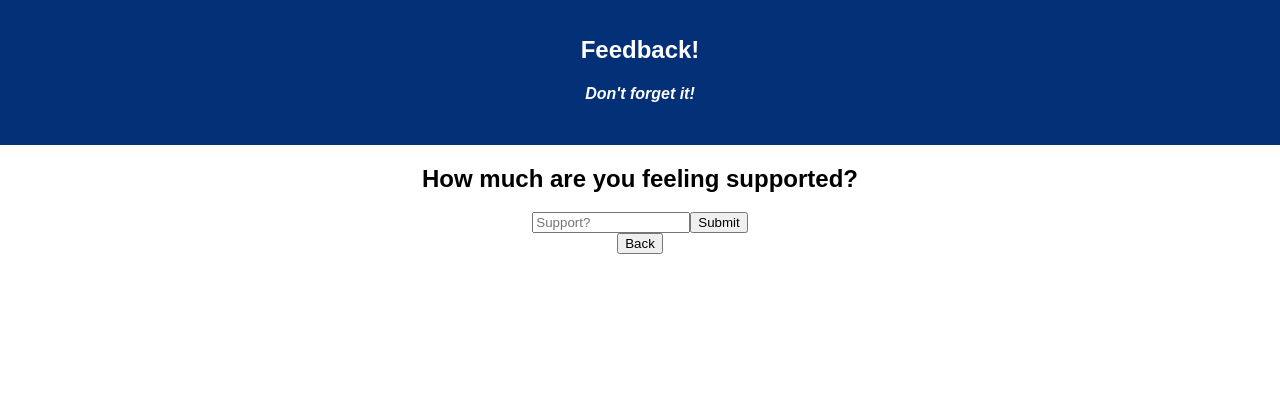
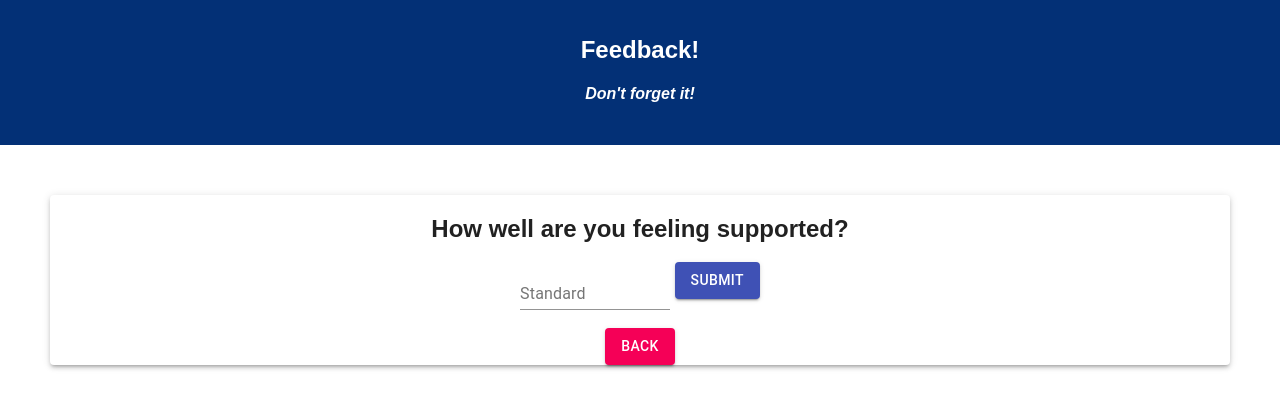
Before and after one commit to AseSever/redux-feedback-loop, a React (Create React App) app: page /#/support in a window 1280 px wide. Shown: the top 408 px of the page. Built offline with nearby package versions, Linux system fonts and the light colour scheme.

Commit message:
added some minor material ui styling

```diff
--- a/package.json
+++ b/package.json
@@ -4,6 +4,7 @@
   "private": true,
   "proxy": "http://localhost:5000",
   "dependencies": {
+    "@material-ui/core": "^4.11.0",
     "axios": "^0.19.0",
     "pg": "^8.2.1",
     "react": "^16.8.6",
--- a/src/components/App/App.css
+++ b/src/components/App/App.css
@@ -24,3 +24,13 @@ input[type=number] {
 input[type=text] {
   width: 300px;
 }
+
+.form{
+  margin: 30px;
+  padding: 20px;
+}
+
+.reviewFeedback {
+  margin: 75px;
+  padding: 20px;
+}
--- a/src/components/App/App.js
+++ b/src/components/App/App.js
@@ -28,7 +28,7 @@ class App extends Component {
           <Route exact path='/submit' component={SubmitSuccess} />
         </Router>
 
-        <br/>
+
       </div>
     );
   }
--- a/src/components/Comments/Comments.jsx
+++ b/src/components/Comments/Comments.jsx
@@ -1,5 +1,8 @@
 import React, { Component } from 'react';
 import { connect } from 'react-redux';
+
+// MATERIAL-UI
+import { Paper, Button, Grid, Card, TextField } from '@material-ui/core'
 
 class Comments extends Component {
 
@@ -12,31 +15,56 @@ class Comments extends Component {
         this.setState({
             comments: event.target.value
         })
-    }
+    } // end handleChange
 
     handleSubmit = (event) => {
         event.preventDefault();
             this.props.dispatch({ type: 'SET_COMMENTS', payload: this.state });
             this.props.history.push('/review');
 
-    }
+    } // end handleSubmit
 
     handleBackBtn = () => {
         this.props.dispatch({ type: 'CLEAR_SUPPORT'});
         this.props.history.push('/support')
-    }
+    } // end handleBackBtn
 
     render() {
         return (
             <>
-                <div>
-                    <h2>Any comments or thoughts you would like to leave?</h2>
-
-                    <form onSubmit={this.handleSubmit}>
-                        <input type="text" placeholder="Comments?" onChange={this.handleChange} />
-                        <input type="submit" value="Submit" />
-                    </form>
-                    <button onClick={this.handleBackBtn}>Back</button>
+             <div className="form">
+                    <Paper elevation={3}>
+                        <Grid container justify="space-around" alignItems="center">
+                            <Grid item >
+                                <h2>Any comments or thoughts you would like to leave?</h2>
+                                <form onSubmit={this.handleSubmit}>
+                                    <Grid item >
+                                        <TextField id="standard-basic"
+                                            label="Standard"
+                                            type="text"
+                                            placeholder="Comments?"
+                                            onChange={this.handleChange}
+                                        />
+                                    &nbsp;
+                                    <Button variant="contained"
+                                            color="primary"
+                                            type="submit">
+                                            Submit
+                                    </Button>
+                                    </Grid>
+                                </form>
+                                &nbsp;
+                                <Grid item >
+                                    <Button variant="contained"
+                                        color="secondary"
+                                        onClick={this.handleBackBtn}
+                                    >
+                                        Back
+                                    </Button>
+                                </Grid>
+                            </Grid>
+                        </Grid>
+                    </Paper>
                 </div>
             </>
         )
--- a/src/components/Feeling/Feeling.jsx
+++ b/src/components/Feeling/Feeling.jsx
@@ -1,5 +1,8 @@
 import React, { Component } from 'react';
 import { connect } from 'react-redux';
+
+// MATERIAL-UI
+import { Paper, Button, Grid, Card, TextField } from '@material-ui/core'
 
 
 class Feeling extends Component {
@@ -9,17 +12,17 @@ class Feeling extends Component {
     }
 
     handleChange = (event) => {
-       console.log('typing');
-       this.setState({
-           feeling: event.target.value
-       })
+        console.log('typing');
+        this.setState({
+            feeling: event.target.value
+        })
 
     } // end handleChange
 
     handleSubmit = (event) => {
         event.preventDefault();
-        if( this.state.feeling !== '' ){
-            this.props.dispatch({ type: 'SET_FEELING', payload: this.state});
+        if (this.state.feeling !== '') {
+            this.props.dispatch({ type: 'SET_FEELING', payload: this.state });
             this.props.history.push('/understanding');
         } else {
             alert('Please pick a number between 1 and 5.');
@@ -33,16 +36,32 @@ class Feeling extends Component {
 
         return (
             <>
-                <div>
-                    <h2>How are you feeling today?</h2>
+                <div className="form">
+                    <Paper elevation={3}>
+                        <Grid container justify="space-around" alignItems="center">
+                            <Grid item >
+                                <h2>How are you feeling today?</h2>
+                                <form onSubmit={this.handleSubmit}>
+                                    <Grid item >
+                                    <TextField id="standard-basic"
+                                        label="Standard"
+                                        type="number"
+                                        inputProps={{ min: "1", max: "5" }}
+                                        placeholder="Feeling?"
+                                        onChange={this.handleChange}
+                                    />
+                                    &nbsp;
+                                    <Button variant="contained"
+                                        color="primary"
+                                        type="submit">
+                                        Submit
+                                    </Button>
+                                </Grid>
+                                </form>
 
-                    <form onSubmit={this.handleSubmit}>
-                        <input type="number" min="1" max="5" placeholder="Feeling?" onChange={this.handleChange}/>
-                        <input type="submit" value="Submit"/>
-                    </form>
-                    <div>
-
-                    </div>
+                            </Grid>
+                        </Grid>
+                    </Paper>
                 </div>
             </>
         )
--- a/src/components/ReviewFeedback/ReviewFeedback.jsx
+++ b/src/components/ReviewFeedback/ReviewFeedback.jsx
@@ -2,6 +2,8 @@ import React, { Component } from 'react';
 import { connect } from 'react-redux';
 import axios from 'axios';
 
+// MATERIAL-UI
+import { Paper, Button, Grid, Card, TextField } from '@material-ui/core'
 
 class ReviewFeedback extends Component {
 
@@ -31,13 +33,22 @@ class ReviewFeedback extends Component {
         return (
             <>
 
-                <div>
-                    <h2>Review Your Feedback</h2>
-                    <p>Feeling: {this.props.reduxState.feelingFeedback.feeling}</p>
-                    <p>Understanding: {this.props.reduxState.understandingFeedback.understanding}</p>
-                    <p>Support: {this.props.reduxState.supportFeedback.support}</p>
-                    <p>Comments: {this.props.reduxState.commentsFeedback.comments}</p>
-                    <button onClick={this.postFeedback}>Submit</button>
+                <div className="reviewFeedback">
+                    <Paper elevation={3}>
+                        <h2>Review Your Feedback</h2>
+                        <p>Feeling: {this.props.reduxState.feelingFeedback.feeling}</p>
+                        <p>Understanding: {this.props.reduxState.understandingFeedback.understanding}</p>
+                        <p>Support: {this.props.reduxState.supportFeedback.support}</p>
+                        <p>Comments: {this.props.reduxState.commentsFeedback.comments}</p>
+
+                        <Button variant="contained"
+                                color="primary"
+                                onClick={this.postFeedback}
+                        >
+                            Submit
+                        </Button>
+                        {/* <button onClick={this.postFeedback}>Submit</button> */}
+                    </Paper>
                 </div>
             </>
         )
--- a/src/components/Support/Support.jsx
+++ b/src/components/Support/Support.jsx
@@ -1,5 +1,8 @@
 import React, { Component } from 'react';
 import { connect } from 'react-redux';
+
+// MATERIAL-UI
+import { Paper, Button, Grid, Card, TextField } from '@material-ui/core'
 
 class Support extends Component {
 
@@ -12,7 +15,7 @@ class Support extends Component {
         this.setState({
             support: event.target.value
         })
-    }
+    } // end handleChange
 
     handleSubmit = (event) => {
         event.preventDefault();
@@ -22,24 +25,50 @@ class Support extends Component {
         } else {
             alert('Please pick a number between 1 and 5.')
         }
-    }
+    } // end handleSubmit
 
     handleBackBtn = () => {
-        this.props.dispatch({ type: 'CLEAR_UNDERSTANDING'});
+        this.props.dispatch({ type: 'CLEAR_UNDERSTANDING' });
         this.props.history.push('/understanding')
-    }
+    } // end handlBackBtn
 
     render() {
         return (
             <>
-                <div>
-                    <h2>How much are you feeling supported?</h2>
-
-                    <form onSubmit={this.handleSubmit}>
-                        <input type="number" min="1" max="5" placeholder="Support?" onChange={this.handleChange} />
-                        <input type="submit" value="Submit" />
-                    </form>
-                    <button onClick={this.handleBackBtn}>Back</button>
+                <div className="form">
+                    <Paper elevation={3}>
+                        <Grid container justify="space-around" alignItems="center">
+                            <Grid item >
+                                <h2>How well are you feeling supported?</h2>
+                                <form onSubmit={this.handleSubmit}>
+                                    <Grid item >
+                                        <TextField id="standard-basic"
+                                            label="Standard"
+                                            type="number"
+                                            inputProps={{ min: "1", max: "5" }}
+                                            placeholder="Support?"
+                                            onChange={this.handleChange}
+                                        />
+                                    &nbsp;
+                                    <Button variant="contained"
+                                            color="primary"
+                                            type="submit">
+                                            Submit
+                                    </Button>
+                                    </Grid>
+                                </form>
+                                &nbsp;
+                                <Grid item >
+                                    <Button variant="contained"
+                                        color="secondary"
+                                        onClick={this.handleBackBtn}
+                                    >
+                                        Back
+                                    </Button>
+                                </Grid>
+                            </Grid>
+                        </Grid>
+                    </Paper>
                 </div>
             </>
         )
--- a/src/components/Understanding/Understanding.jsx
+++ b/src/components/Understanding/Understanding.jsx
@@ -1,5 +1,8 @@
 import React, { Component } from 'react';
 import { connect } from 'react-redux';
+
+// MATERIAL-UI
+import { Paper, Button, Grid, Card, TextField } from '@material-ui/core';
 
 class Understanding extends Component {
 
@@ -8,37 +11,65 @@ class Understanding extends Component {
     }
 
     handleChange = (event) => {
-       console.log('typing');
-       this.setState({
-           understanding: event.target.value
-       })
-    }
+        console.log('typing');
+        this.setState({
+            understanding: event.target.value
+        })
+    } // end handleChange
 
     handleSubmit = (event) => {
         event.preventDefault();
-        if( this.state.understanding !== '' ){
-            this.props.dispatch({ type: 'SET_UNDERSTANDING', payload: this.state});
+        if (this.state.understanding !== '') {
+            this.props.dispatch({ type: 'SET_UNDERSTANDING', payload: this.state });
             this.props.history.push('/support');
         } else {
             alert('Please pick a number between 1 and 5.')
         }
-    }
+    } // end handleSubmit
+
     handleBackBtn = () => {
-        this.props.dispatch({ type: 'CLEAR_FEELING'});
+        this.props.dispatch({ type: 'CLEAR_FEELING' });
         this.props.history.push('/')
-    }
+    } // end handleBackBtn
 
     render() {
         return (
             <>
-             <div>
-                    <h2>How well are you understanding the material?</h2>
+                <div className="form">
+                    <Paper elevation={3}>
+                        <Grid container justify="space-around" alignItems="center">
+                            <Grid item >
+                                <h2>How well are you understanding the material?</h2>
+                                <form onSubmit={this.handleSubmit}>
+                                    <Grid item >
+                                        <TextField id="standard-basic"
+                                            label="Standard"
+                                            type="number"
+                                            inputProps={{ min: "1", max: "5" }}
+                                            placeholder="Understanding?"
+                                            onChange={this.handleChange}
+                                        />
+                                    &nbsp;
+                                    <Button variant="contained"
+                                            color="primary"
+                                            type="submit">
+                                            Submit
+                                    </Button>
+                                    </Grid>
+                                </form>
+                                &nbsp;
+                                <Grid item >
+                                    <Button variant="contained"
+                                        color="secondary"
+                                        onClick={this.handleBackBtn}
+                                    >
+                                        Back
+                                    </Button>
+                                </Grid>
 
-                    <form onSubmit={this.handleSubmit}>
-                        <input type="number" min="1" max="5" placeholder="Understanding?" onChange={this.handleChange}/>
-                        <input type="submit" value="Submit"/>
-                    </form>
-                    <button onClick={this.handleBackBtn}>Back</button>
+                            </Grid>
+                        </Grid>
+                    </Paper>
                 </div>
             </>
         )
```
Also changed, not shown: src/components/ReviewItems/ReviewItems.jsx (deleted, +0 -19 lines), src/components/SubmitSuccess/SubmitSuccess.jsx (+12 -4 lines), 1 other file (tests, documents, lock files or other folders).
